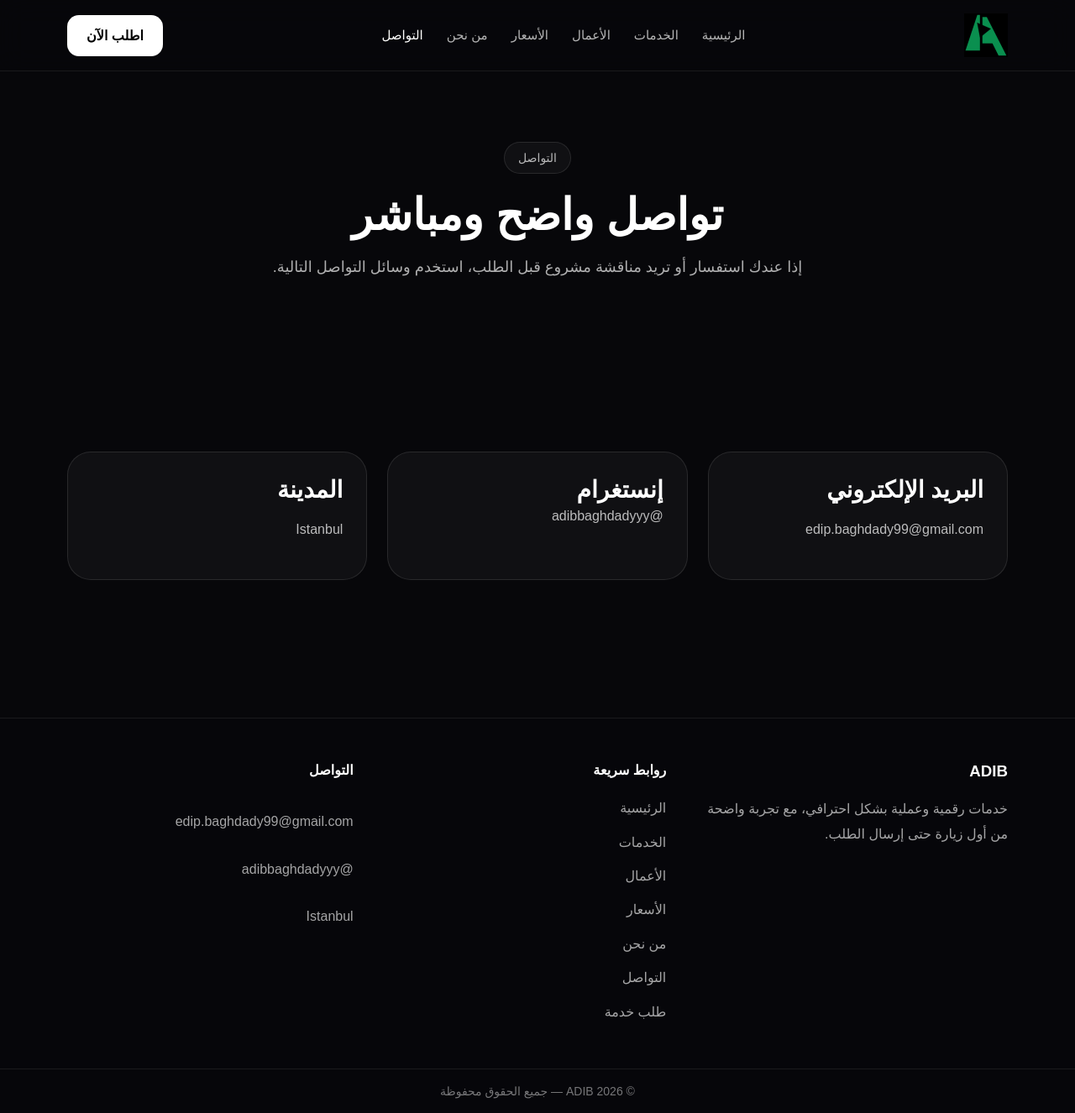
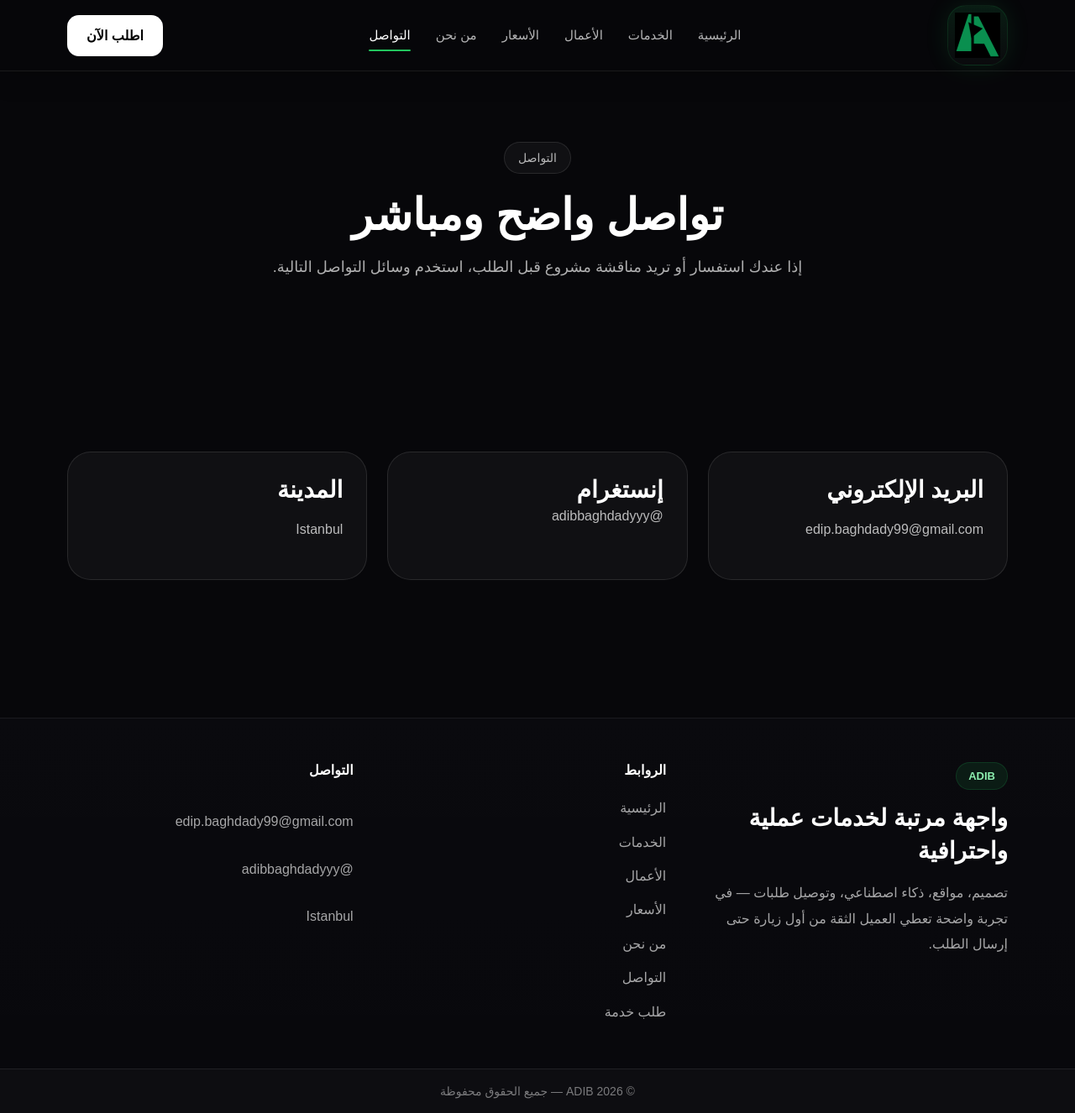
Before and after one commit to adibbaghdadi-web/adib-services, a Next.js app: page /contact in a window 1280 px wide. Shown: the whole page at 84% size. Built offline with nearby package versions, Linux system fonts and the light colour scheme.

Commit message:
upgrade navbar and footer ui

```diff
--- a/app/globals.css
+++ b/app/globals.css
@@ -832,3 +832,104 @@ img {
     grid-template-columns: 1fr;
   }
 }
+.premium-header {
+  background: rgba(7, 7, 10, 0.82);
+  backdrop-filter: blur(18px);
+  box-shadow: 0 8px 30px rgba(0, 0, 0, 0.18);
+}
+
+.brand-box {
+  width: 72px;
+  height: 72px;
+  border-radius: 22px;
+  background: linear-gradient(180deg, rgba(34, 197, 94, 0.12), rgba(255, 255, 255, 0.02));
+  border: 1px solid rgba(34, 197, 94, 0.12);
+  display: flex;
+  align-items: center;
+  justify-content: center;
+  box-shadow: 0 0 28px rgba(34, 197, 94, 0.12);
+}
+
+.brand-box img {
+  transition: transform 0.3s ease, filter 0.3s ease;
+}
+
+.brand-box:hover img {
+  transform: scale(1.08);
+  filter: drop-shadow(0 0 12px #00ff88);
+}
+
+.premium-nav {
+  gap: 30px;
+}
+
+.nav-link {
+  position: relative;
+}
+
+.nav-link.active::after,
+.nav-link:hover::after {
+  content: "";
+  position: absolute;
+  right: 0;
+  bottom: -10px;
+  width: 100%;
+  height: 2px;
+  border-radius: 999px;
+  background: #22c55e;
+}
+
+.nav-cta {
+  min-width: 110px;
+}
+
+.premium-footer {
+  background:
+    linear-gradient(180deg, rgba(255,255,255,0.02), rgba(255,255,255,0.01)),
+    #050509;
+}
+
+.footer-brand h3 {
+  margin: 14px 0 10px;
+  font-size: 28px;
+  line-height: 1.4;
+}
+
+.footer-brand p {
+  max-width: 360px;
+}
+
+.footer-badge {
+  display: inline-block;
+  padding: 8px 14px;
+  border-radius: 999px;
+  background: rgba(34, 197, 94, 0.1);
+  border: 1px solid rgba(34, 197, 94, 0.16);
+  color: #8df0b0;
+  font-size: 13px;
+  font-weight: 700;
+}
+
+.footer-links a,
+.footer-contact a,
+.footer-contact p {
+  transition: color 0.2s ease, transform 0.2s ease;
+}
+
+.footer-links a:hover,
+.footer-contact a:hover {
+  color: #ffffff;
+  transform: translateX(-2px);
+}
+
+.premium-footer-bottom {
+  background: rgba(255, 255, 255, 0.02);
+}
+
+@media (max-width: 960px) {
+  .brand-box {
+    width: 64px;
+    height: 64px;
+    border-radius: 18px;
+  }
+}
--- a/components/Footer.tsx
+++ b/components/Footer.tsx
@@ -3,18 +3,19 @@ import { siteConfig } from "@/data/site";
 
 export default function Footer() {
   return (
-    <footer className="site-footer">
+    <footer className="site-footer premium-footer">
       <div className="container footer-grid">
-        <div>
-          <h3>{siteConfig.name}</h3>
+        <div className="footer-brand">
+          <span className="footer-badge">{siteConfig.name}</span>
+          <h3>واجهة مرتبة لخدمات عملية واحترافية</h3>
           <p>
-            خدمات رقمية وعملية بشكل احترافي، مع تجربة واضحة من أول زيارة حتى إرسال
-            الطلب.
+            تصميم، مواقع، ذكاء اصطناعي، وتوصيل طلبات — في تجربة واضحة تعطي العميل
+            الثقة من أول زيارة حتى إرسال الطلب.
           </p>
         </div>
 
         <div>
-          <h4>روابط سريعة</h4>
+          <h4>الروابط</h4>
           <nav className="footer-links">
             <Link href="/">الرئيسية</Link>
             <Link href="/services">الخدمات</Link>
@@ -38,7 +39,7 @@ export default function Footer() {
         </div>
       </div>
 
-      <div className="footer-bottom">
+      <div className="footer-bottom premium-footer-bottom">
         © {new Date().getFullYear()} {siteConfig.name} — جميع الحقوق محفوظة
       </div>
     </footer>
--- a/components/Navbar.tsx
+++ b/components/Navbar.tsx
@@ -19,13 +19,15 @@ export default function Navbar() {
   const [menuOpen, setMenuOpen] = useState(false);
 
   return (
-    <header className="site-header">
+    <header className="site-header premium-header">
       <div className="container nav-wrap">
         <Link href="/" className="brand">
-          <Image src="/logo.svg" alt="ADIB" width={52} height={52} />
+          <div className="brand-box">
+            <Image src="/logo.svg" alt="ADIB" width={54} height={54} />
+          </div>
         </Link>
 
-        <nav className="desktop-nav">
+        <nav className="desktop-nav premium-nav">
           {links.map((link) => (
             <Link
               key={link.href}
@@ -38,7 +40,7 @@ export default function Navbar() {
         </nav>
 
         <div className="nav-actions">
-          <Link href="/request" className="button button-light">
+          <Link href="/request" className="button button-light nav-cta">
             اطلب الآن
           </Link>
         </div>
@@ -70,7 +72,7 @@ export default function Navbar() {
             <Link
               href="/request"
               onClick={() => setMenuOpen(false)}
-              className="button button-light full-width"
+              className="button button-primary full-width"
             >
               اطلب الآن
             </Link>
```
